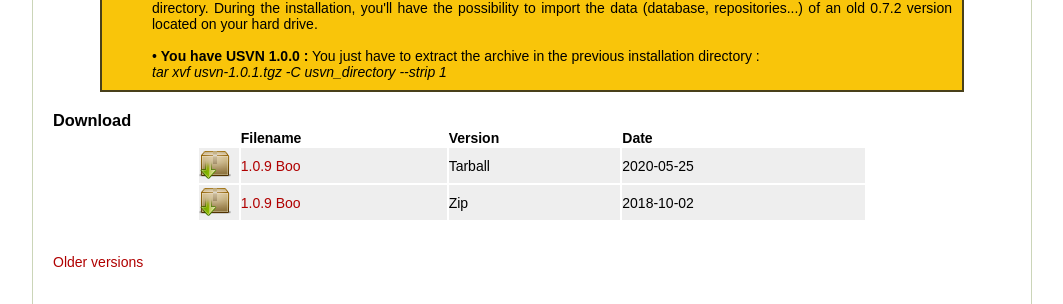
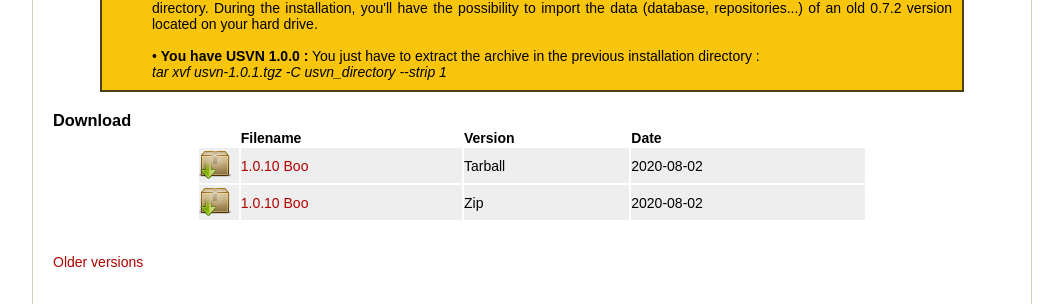
Before and after one commit to usvn/usvn.github.com, a Jekyll site: the page built from download.html, in a window 1280 px wide, cut to the strip 324-628 px from the top of the page. Shown: the whole strip, without its empty margins (108-1171 px from the left). Built offline with Jekyll 4.4.1, drawn with Linux system fonts in a browser that asks for light colours.

Commit message:
Release 1.0.10

```diff
--- a/download.html
+++ b/download.html
@@ -16,31 +16,31 @@
 				</tr>
 				<tr class="download_line2">
 							<td>
-								<a href="https://github.com/usvn/usvn/archive/1.0.9.tar.gz" target=”_blank” onclick=”_gaq.push(['_trackEvent','Download','1.0.9',this.href]);”>
+								<a href="https://github.com/usvn/usvn/archive/1.0.10.tar.gz" target=”_blank” onclick=”_gaq.push(['_trackEvent','Download','1.0.10',this.href]);”>
 								<img src="../images/archive.png">
 								</a>
 							</td>
 							<td>
-								<a href="https://github.com/usvn/usvn/archive/1.0.9.tar.gz" target=”_blank” onclick=”_gaq.push(['_trackEvent','Download','1.0.9',this.href]);”>
-                  1.0.9 Boo
+								<a href="https://github.com/usvn/usvn/archive/1.0.10.tar.gz" target=”_blank” onclick=”_gaq.push(['_trackEvent','Download','1.0.10',this.href]);”>
+                  1.0.10 Boo
                 </a>
 							</td>
 							<td>Tarball</td>
-							<td>2020-05-25</td>
+							<td>2020-08-02</td>
 					</tr>
           <tr class="download_line2">
             <td>
-              <a href="https://github.com/usvn/usvn/archive/1.0.9.zip" target=”_blank” onclick=”_gaq.push(['_trackEvent','Download','1.0.9',this.href]);”>
+              <a href="https://github.com/usvn/usvn/archive/1.0.10.zip" target=”_blank” onclick=”_gaq.push(['_trackEvent','Download','1.0.10',this.href]);”>
               <img src="../images/archive.png">
               </a>
             </td>
             <td>
-              <a href="https://github.com/usvn/usvn/archive/1.0.9.zip" target=”_blank” onclick=”_gaq.push(['_trackEvent','Download','1.0.9',this.href]);”>
-                1.0.9 Boo
+              <a href="https://github.com/usvn/usvn/archive/1.0.10.zip" target=”_blank” onclick=”_gaq.push(['_trackEvent','Download','1.0.10',this.href]);”>
+                1.0.10 Boo
               </a>
             </td>
             <td>Zip</td>
-            <td>2018-10-02</td>
+            <td>2020-08-02</td>
 					</tr>
       </table>
 			<br /><br />
--- a/index.html
+++ b/index.html
@@ -5,7 +5,7 @@
 		<div id="download">
 			<div id="download-image">
 				<div id="download-text">Download</div>
-				<div id="download-description">(Version 1.0.9)</div>
+				<div id="download-description">(Version 1.0.10)</div>
 			</div>
 		</div>
 	</a>
```
